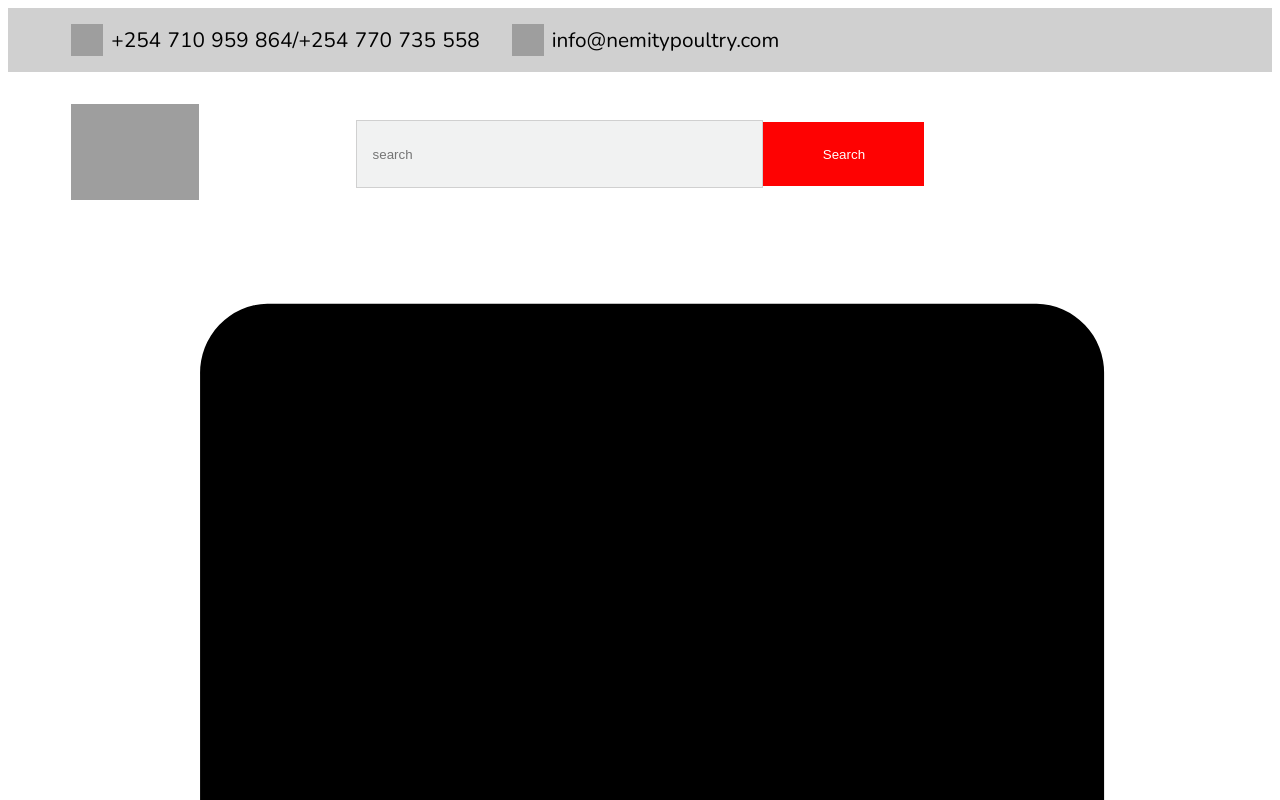
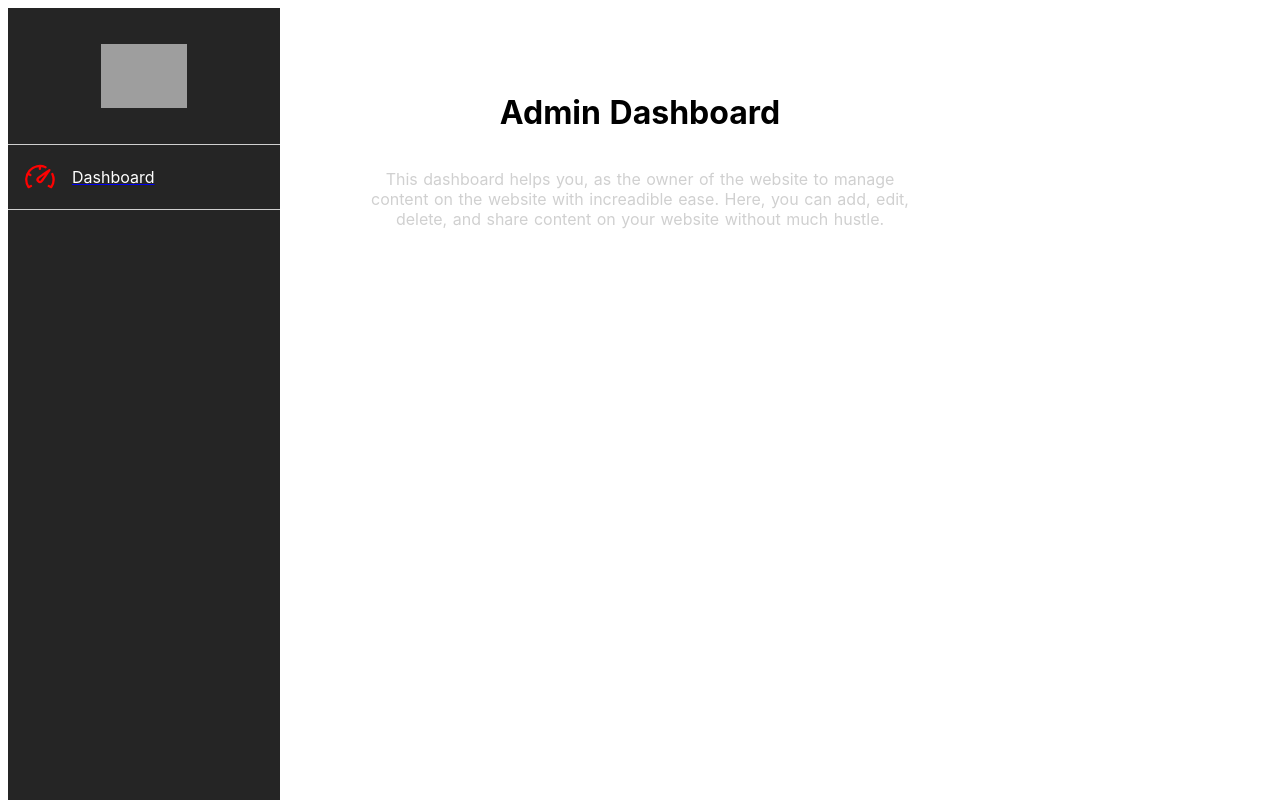
Before and after one commit to dennismiano/samara, a Nuxt app: page /admin in a window 1280 px wide. Shown: the top 800 px of the page. Built offline with nearby package versions, Linux system fonts and the light colour scheme; grey boxes are pictures that could not be loaded.

Commit message:
setting up admin panel

```diff
--- /dev/null
+++ b/layouts/Admin/AdminMenu.vue
@@ -0,0 +1,180 @@
+<template>
+    <div class="admin-menu-wrapper">
+      <div class="admin-menu-header">
+        <img src="/svg/admin-logo.svg">
+
+
+<!--MOBILE TOGGLE BUTTON SVG -->
+        <svg id="Objects" @click="toggleMenu()" class="mobile-menu-icon" xmlns="http://www.w3.org/2000/svg" viewBox="0 0 36.5 36.13">
+          <title>menu-icon</title><line class="cls-1" x1="2.63" y1="5.54" x2="34.13" y2="5.54"/>
+          <line class="cls-1" x1="2.63" y1="17.77" x2="34.13" y2="17.77"/><line class="cls-1" x1="2.63" y1="30" x2="34.13" y2="30"/>
+        </svg>
+      </div>
+<!--MOBILE TOGGLE BUTTON SVG -->
+
+
+
+      <div class="admin-menu-links" v-bind:style="{ display: display }">
+        <router-link to="/home" class="router-links-wrapper">
+    <!--DASHBOARD ICON SVG -->
+            <svg id="Capa_1" class="admin-menu-icon" data-name="Capa 1" xmlns="http://www.w3.org/2000/svg" viewBox="0 0 512 512"><title>dashboard-icon</title><path d="M420,132.25a18.48,18.48,0,0,0-23.47-2.2c-27.65,18.84-166.32,113.6-181.22,128.5a55.43,55.43,0,0,0,78.39,78.39C308.6,322,403.36,183.36,422.2,155.72A18.48,18.48,0,0,0,420,132.25ZM267.56,310.81a18.48,18.48,0,0,1-26.13-26.13c5.79-5.72,45.16-33.8,93.6-67.47C301.36,265.65,273.29,305,267.56,310.81Z"/><path d="M103.21,383.68,80.4,394.81A198.62,198.62,0,0,1,67.94,226.9l26.14,12.54a18.48,18.48,0,1,0,16-33.32l-25.8-12.38A199.8,199.8,0,0,1,236,99v27.79a18.48,18.48,0,0,0,37,0V99a197.26,197.26,0,0,1,63.53,16.74,18.48,18.48,0,1,0,15.2-33.68A236.31,236.31,0,0,0,58.07,429a18.47,18.47,0,0,0,23.46,6.34l37.88-18.48a18.48,18.48,0,1,0-16.2-33.21Z"/><path d="M470.15,200.53a18.48,18.48,0,1,0-33.68,15.2,198.9,198.9,0,0,1-7.95,179.21l-23.81-11.34A18.48,18.48,0,0,0,388.83,417l38.8,18.48a18.47,18.47,0,0,0,23.3-6.41,235.94,235.94,0,0,0,19.22-228.5Z"/></svg>
+      <!--MOBILE TOGGLE BUTTON SVG -->
+            <p class="link-router"> Dashboard </p>
+        </router-link>
+
+<!--
+        <router-link to="/products" class="router-links-wrapper">
+    <!--DASHBOARD ICON SVG
+
+            <svg id="Capa_1" class="admin-menu-icon" data-name="Capa 1" xmlns="http://www.w3.org/2000/svg" viewBox="0 0 512 512"><title>shop</title><path d="M297.78,397.55h64a36.33,36.33,0,0,0,36.28-36.29V312.15a36.32,36.32,0,0,0-36.28-36.28h-64a36.33,36.33,0,0,0-36.29,36.28v49.11A36.33,36.33,0,0,0,297.78,397.55ZM366,361.26a4.17,4.17,0,0,1-4.16,4.16h-64a4.17,4.17,0,0,1-4.16-4.16V312.15a4.17,4.17,0,0,1,4.16-4.16h64a4.17,4.17,0,0,1,4.16,4.16Z"/><path d="M500.66,183.18,430.56,59.91a16.08,16.08,0,0,0-13.93-8.15H108.54a15.9,15.9,0,0,0-13.93,8.15l-70,123.31a16,16,0,0,0-2.11,7.87,72.47,72.47,0,0,0,40.45,64.7V456.22A16.08,16.08,0,0,0,79,472.28H446.19a16.08,16.08,0,0,0,16.06-16.06V255.94a72.64,72.64,0,0,0,40.55-64.85A15.09,15.09,0,0,0,500.66,183.18ZM407.26,84l49.68,87.39H68.32L117.9,84ZM204.66,275.86H171A44.13,44.13,0,0,0,127,319.95V440.25H95V263.2a71.49,71.49,0,0,0,55.59-26.78,72,72,0,0,0,112.09,0,71.84,71.84,0,0,0,111.92,0,71.49,71.49,0,0,0,55.5,26.78v177H248.74V319.95A44.13,44.13,0,0,0,204.66,275.86Zm114-44.88a39.9,39.9,0,0,1-38-27.59h76A39.91,39.91,0,0,1,318.68,231Zm-112,0a40.1,40.1,0,0,1-38.06-27.59h76A39.91,39.91,0,0,1,206.68,231Zm-74-27.59A40,40,0,0,1,94.56,231h-.19a39.74,39.74,0,0,1-37.78-27.59Zm26.52,116.55a12,12,0,0,1,12-12h33.61a12,12,0,0,1,12,12V440.16H159.17ZM392.7,203.49h76a40,40,0,0,1-76,0Z"/>
+            </svg>
+
+    <!--MOBILE TOGGLE BUTTON SVG
+
+          <p class="link-router"> Shop</p>
+        </router-link>
+
+          <router-link to="/view/messages" class="router-links-wrapper">
+
+              <svg id="Capa_1" class="admin-menu-icon" data-name="Capa 1" xmlns="http://www.w3.org/2000/svg" viewBox="0 0 512 512"><title>messages-icon</title><path d="M419.85,91.47H103.3C76.13,91.47,54,112.69,54,138.78V359.42c0,26.09,22.1,47.31,49.27,47.31H419.85c27.17,0,49.27-21.22,49.27-47.31V138.78C469.11,112.69,447,91.47,419.85,91.47Zm0,273.5H103.3c-4,0-7.5-2.59-7.5-5.54V168L239,288.83a16.31,16.31,0,0,0,10.51,3.84h24.18a16.32,16.32,0,0,0,10.51-3.84L427.34,168V359.42C427.34,362.37,423.84,365,419.85,365ZM261.57,251.2l-139.25-118h278.5Z"/></svg>
+
+                 <p class="link-router">Messages</p>
+          </router-link>
+
+-->
+        </div>
+
+
+         <!-- <div class="subscriber-menu">
+            <router-link to="" class="router-links-wrapper">
+                 <p class="link-router">Subscribers</p>
+            </router-link>
+
+        </div> -->
+
+      </div>
+    </div>
+</template>
+
+<script>
+    export default {
+
+      data(){
+        return {
+            display : '',
+            height:''
+        }
+      },
+
+      methods: {
+        toggleMenu(){
+          if(this.display == '' || this.display == 'none'){
+            this.display = 'block';
+          }
+          else {
+            this.display = 'none';
+          }
+
+        }
+      },
+        mounted() {
+            console.log('Component mounted.')
+        }
+    }
+</script>
+
+<style lang="scss" scoped>
+//CHECKING
+
+@import '~/assets/sass/app.scss';
+
+
+  .admin-menu-wrapper{
+    width: 17rem;
+    position: fixed;
+    overflow-y: auto;
+
+    @include breakpoint(tablet){
+      width:100%;
+      z-index: 9;
+      height: 100%;
+      z-index: 9999;
+      position: static;
+    }
+
+    .admin-menu-header{
+      background-color: $black-gray;
+      justify-content: center;
+      align-items: center;
+      display: flex;
+      padding:1rem;
+      height: 13vh;
+
+      @include breakpoint(tablet){
+        justify-content: space-between;
+        height: 7rem;
+      }
+
+      img{
+        height: 4rem;
+        width:auto;
+      }
+
+      .mobile-menu-icon {
+        fill:none;
+        display: none;
+        stroke:$primary-color;
+        stroke-miterlimit:10;
+        stroke-width:5px;
+        width:3rem;
+
+        @include breakpoint(tablet){
+          display: block;
+        }
+      }
+    }
+  }
+
+    .admin-menu-links{
+      height: 87vh;
+      background-color: $black-gray;
+
+      @include breakpoint(tablet){
+        display: none;
+        position: absolute;
+        left:0;
+        height: calc(100% - 7em);
+        top: 7rem;
+        width:100%;
+      }
+
+    .router-links-wrapper{
+
+      display: flex;
+      align-items: center;
+      padding: 1rem;
+      border-top: 1px solid $gray;
+      border-bottom: 1px solid $gray;
+
+      &:hover{
+        background-color:lighten($black-gray, 10);
+      }
+      p{
+        margin:0;
+      }
+
+      .admin-menu-icon{
+        fill:$secondary-color;
+        width: 2rem;
+        height: auto;
+      }
+
+      .link-router{
+        padding-left:1rem;
+        color:$white;
+      }
+
+    }
+  }
+
+</style>
--- /dev/null
+++ b/layouts/adminlayout.vue
@@ -0,0 +1,17 @@
+<template>
+  <div>
+    <AdminMenu/>
+    <nuxt/>
+  </div>
+</template>
+
+<script>
+
+import AdminMenu from '~/layouts/admin/AdminMenu.vue'
+
+export default {
+  components: {
+    AdminMenu
+  }
+}
+</script>
--- a/layouts/default.vue
+++ b/layouts/default.vue
@@ -7,8 +7,8 @@
 </template>
 
 <script>
-import AppHeader from '~/layouts/AppHeader.vue'
-import AppFooter from '~/layouts/AppFooter.vue'
+import AppHeader from '~/layouts/user/AppHeader.vue'
+import AppFooter from '~/layouts/user/AppFooter.vue'
 
 export default {
   components: {
--- /dev/null
+++ b/pages/admin/index.vue
@@ -0,0 +1,59 @@
+<template>
+    <div class="dashboard-container">
+        <!-- <img src="/svg/dashboard-image.svg">-->
+        <h1>Admin Dashboard</h1>
+        <p>This dashboard helps you, as the owner of the website to manage content on the website with increadible ease. Here, you can add, edit, delete, and share content on your website without much hustle.</p>
+    </div>
+</template>
+
+<script>
+    export default {
+        layout: 'adminlayout',
+
+        mounted() {
+            console.log('Component mounted.')
+        }
+    }
+</script>
+
+
+<style lang="scss" scoped>
+
+@import "~/assets/sass/app.scss";
+
+  .dashboard-container{
+    display: flex;
+    align-items: center;
+    justify-content: center;
+    flex-flow: column;
+    height: 100%;
+    padding:5%;
+
+    img{
+      width:20rem;
+      height: auto;
+
+      @include breakpoint(tablet){
+        width:15rem;
+      }
+    }
+
+    h1{
+      text-align: center;
+    }
+
+    p{
+      text-align: center;
+      width:50%;
+      color: $gray;
+
+      @include breakpoint(tablet){
+        width:80%;
+      }
+
+      @include breakpoint(mobileonly){
+        width:100%;
+      }
+    }
+  }
+</style>
```
Also changed, not shown: layouts/user/AppFooter.vue (renamed from layouts/AppFooter.vue), layouts/user/AppHeader.vue (renamed from layouts/AppHeader.vue).
